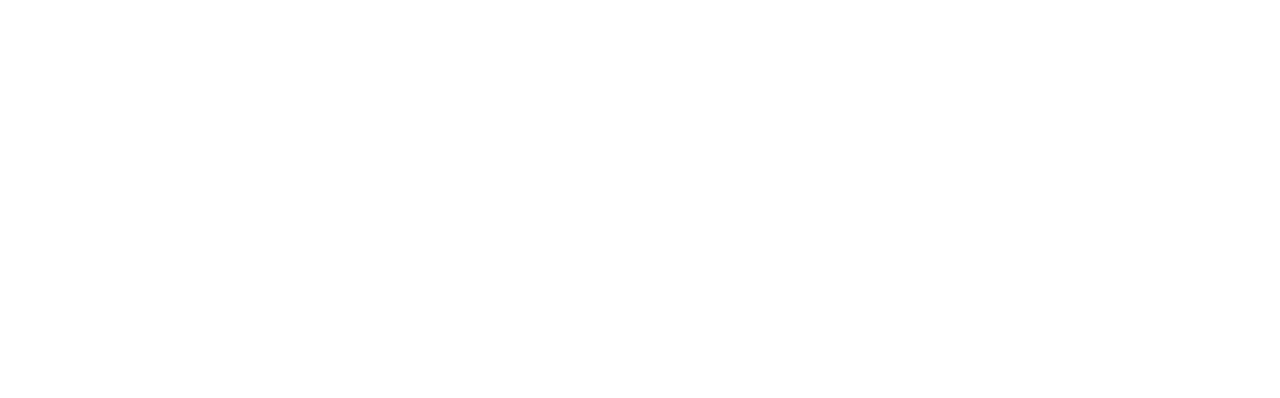
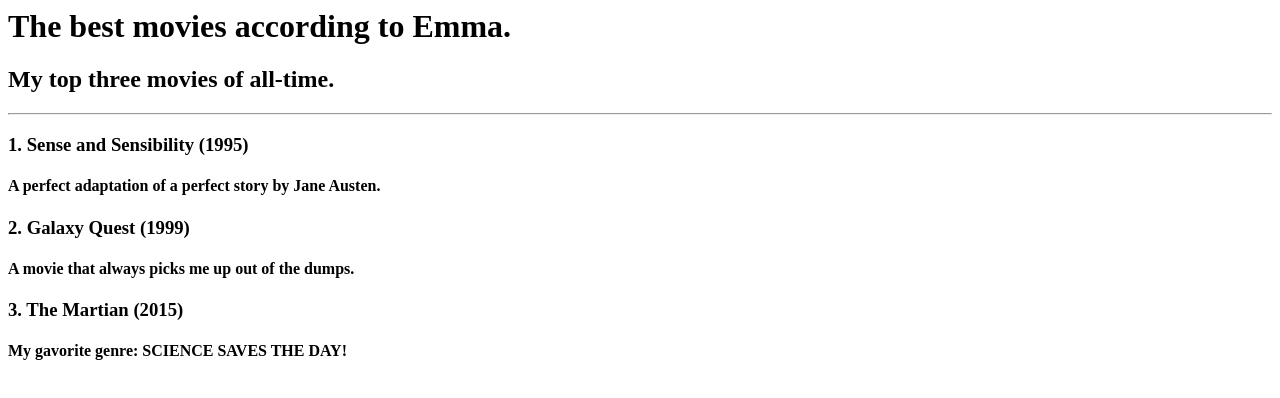
Before and after one commit to elreichle/FullStackBootcamp, a plain HTML site: page 2.4+Movie+Ranking+Project/2.4 Movie Ranking Project/index.html in a window 1280 px wide. Drawn offline with Linux system fonts and the light colour scheme.

Commit message:
Completed exercise 2.4

```diff
--- a/2.4+Movie+Ranking+Project/2.4 Movie Ranking Project/index.html
+++ b/2.4+Movie+Ranking+Project/2.4 Movie Ranking Project/index.html
@@ -1 +1,13 @@
-<!-- Write your code below -->
+<h1>The best movies according to Emma.</h1>
+<h2>My top three movies of all-time.</h2>
+
+<hr>
+
+<h3>1. Sense and Sensibility (1995)</h3>
+<h4>A perfect adaptation of a perfect story by Jane Austen.</h4>
+
+<h3>2. Galaxy Quest (1999)</h3>
+<h4>A movie that always picks me up out of the dumps.</h4>
+
+<h3>3. The Martian (2015)</h3>
+<h4>My gavorite genre: SCIENCE SAVES THE DAY!</h4>
```
